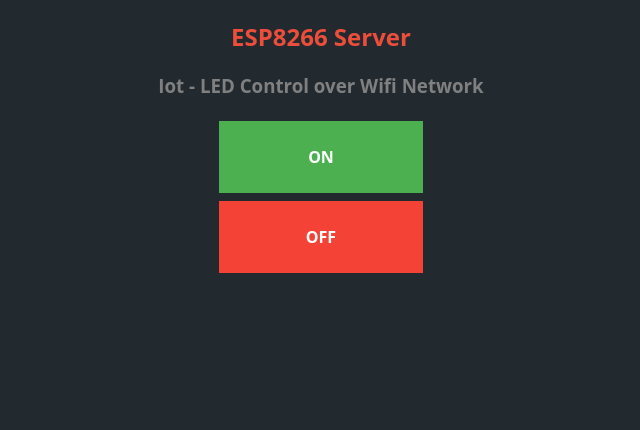
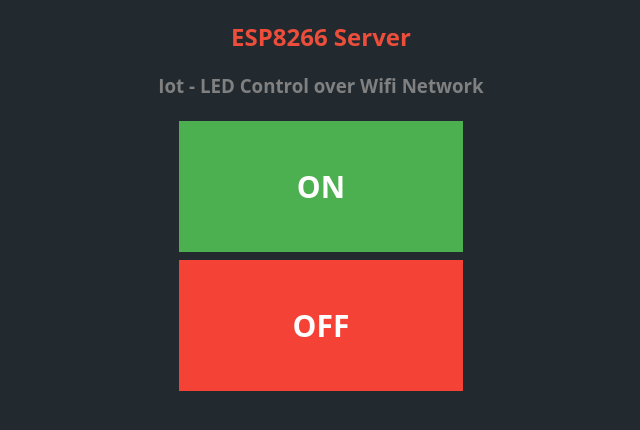
Before and after one commit to imadhsissou/imadhsissou.github.io, a Jekyll site: the page Iot/esp8266.html, which Jekyll copies as it is, in a window 1280 px wide. Shown: the top 430 px of the page, without its empty margins (319-959 px from the left). Built offline with Jekyll 4.4.1, drawn with Linux system fonts in a browser that asks for light colours.

Commit message:
Update esp8266.html

```diff
--- a/Iot/esp8266.html
+++ b/Iot/esp8266.html
@@ -7,15 +7,15 @@
     background-color: #4CAF50; /* Green */
     border: none;
     color: white;
-    padding: 25px 42px;
+    padding: 45px 62px;
     text-align: center;
     text-decoration: none;
     display: inline-block;
-    font-size: 16px;
+    font-size: 30px;
     font-family: 'Open Sans' ;
     margin: 4px 2px;
     cursor: pointer;
-    width: 120px;
+    width: 160px;
 }
 
 .wrapper {
```
